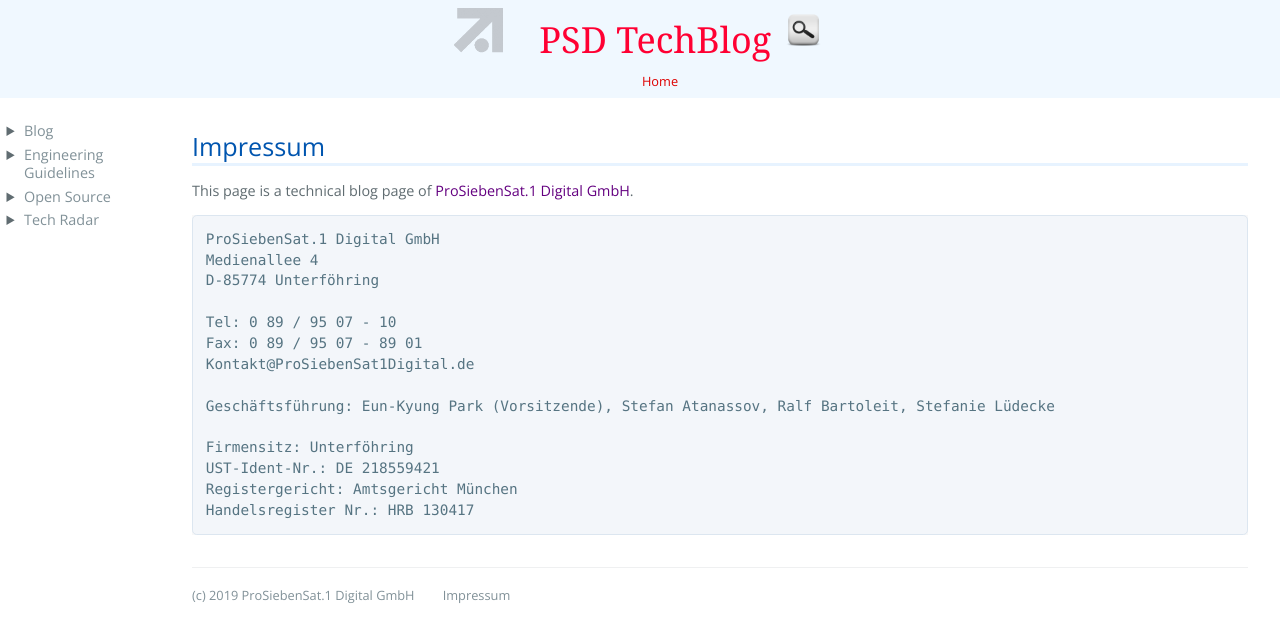
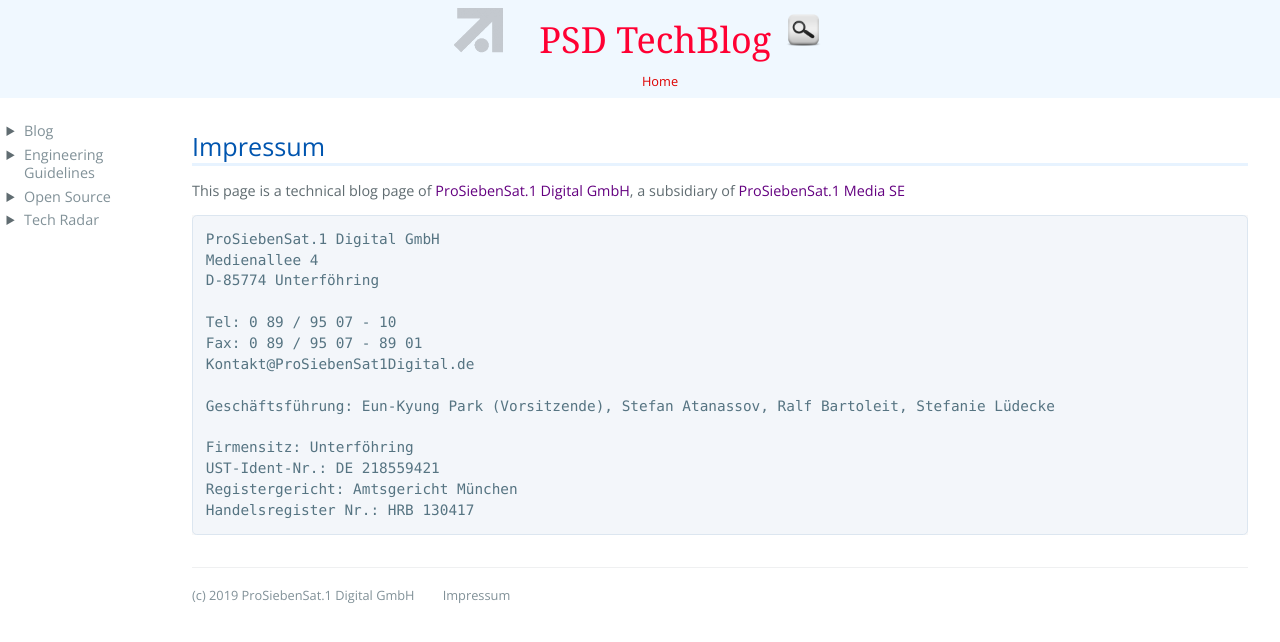
Before and after one commit to croedel/PSD-blog, a Jekyll site: the page built from impressum.md, in a window 1280 px wide. Shown: the top 642 px of the page. Built offline with Jekyll 4.4.1, drawn with Linux system fonts in a browser that asks for light colours; our own code applies the rules of GitHub Pages for plain Markdown files.

Commit message:
Update impressum.md

````diff
--- a/impressum.md
+++ b/impressum.md
@@ -3,7 +3,7 @@
 
 # Impressum
 
-This page is a technical blog page of [ProSiebenSat.1 Digital GmbH](http://prosiebensat1digital.de).
+This page is a technical blog page of [ProSiebenSat.1 Digital GmbH](http://www.prosiebensat1digital.de), a subsidiary of [ProSiebenSat.1 Media SE](https://www.prosiebensat1.com/)
 
 ```
 ProSiebenSat.1 Digital GmbH
````
